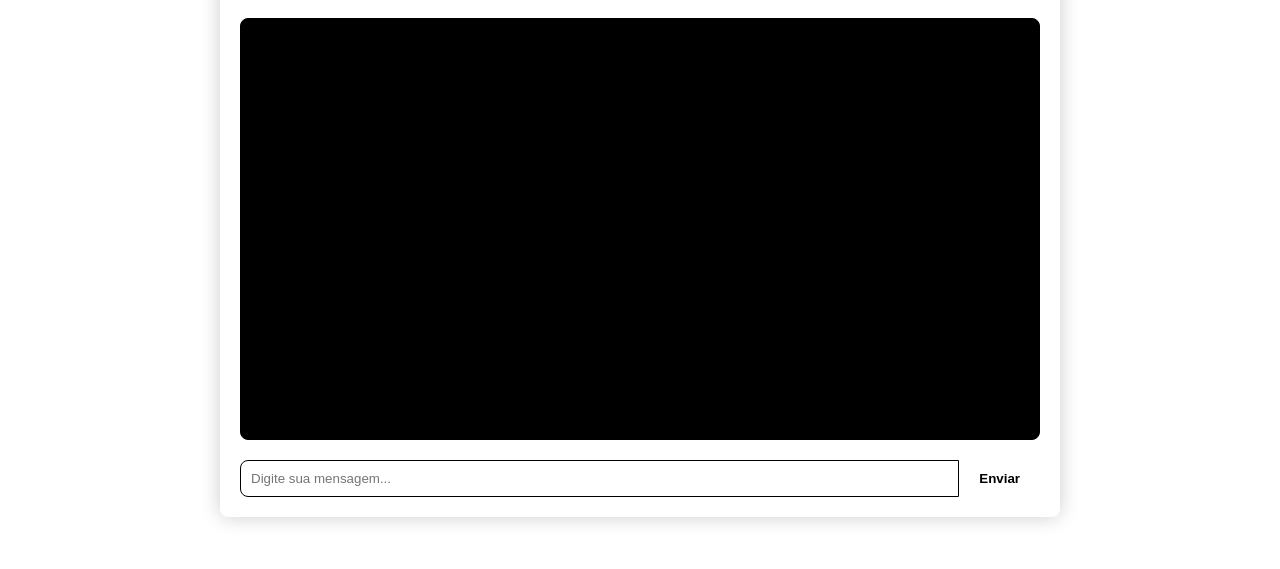
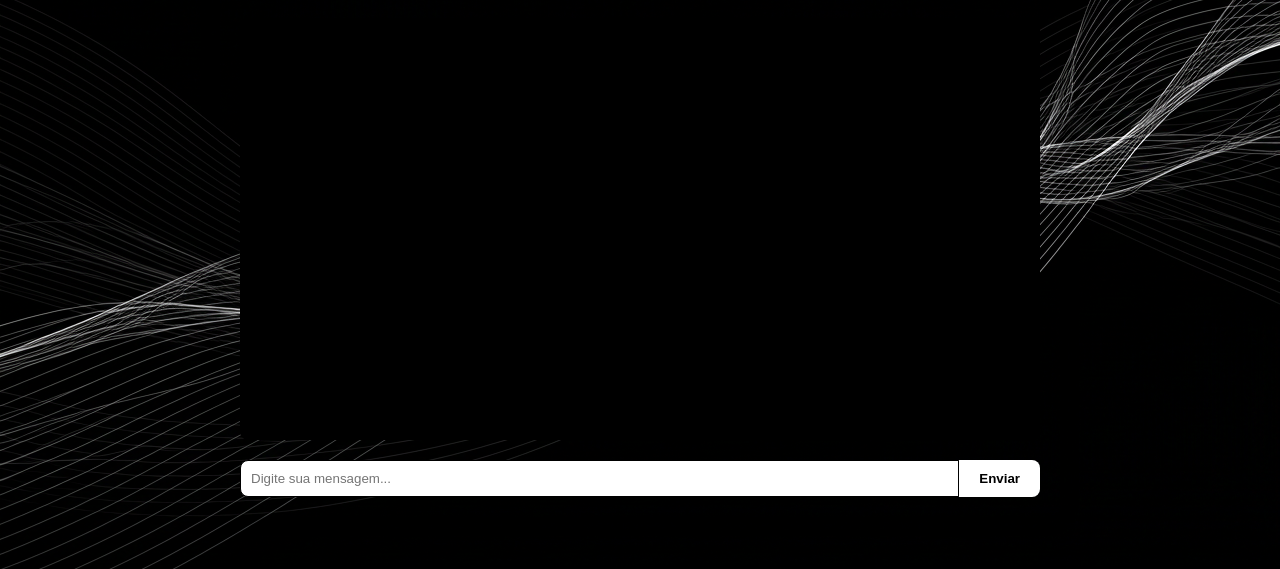
Before and after one commit to loombardo-99/my-portfolio, a plain HTML site: page home.html in a window 1280 px wide. Shown: the part 231-800 px from the top of the page. Drawn offline with Linux system fonts and the light colour scheme.

Commit message:
Update home.html

```diff
--- a/home.html
+++ b/home.html
@@ -7,7 +7,7 @@
     <style>
         body {
             font-family: Arial, sans-serif;
-            background-image: url('../midia/backgorund.jpg');
+            background-image: url('../midia/backgourd.jpg');
             background-size: cover;
             background-position: center;
             margin: 0;
```
